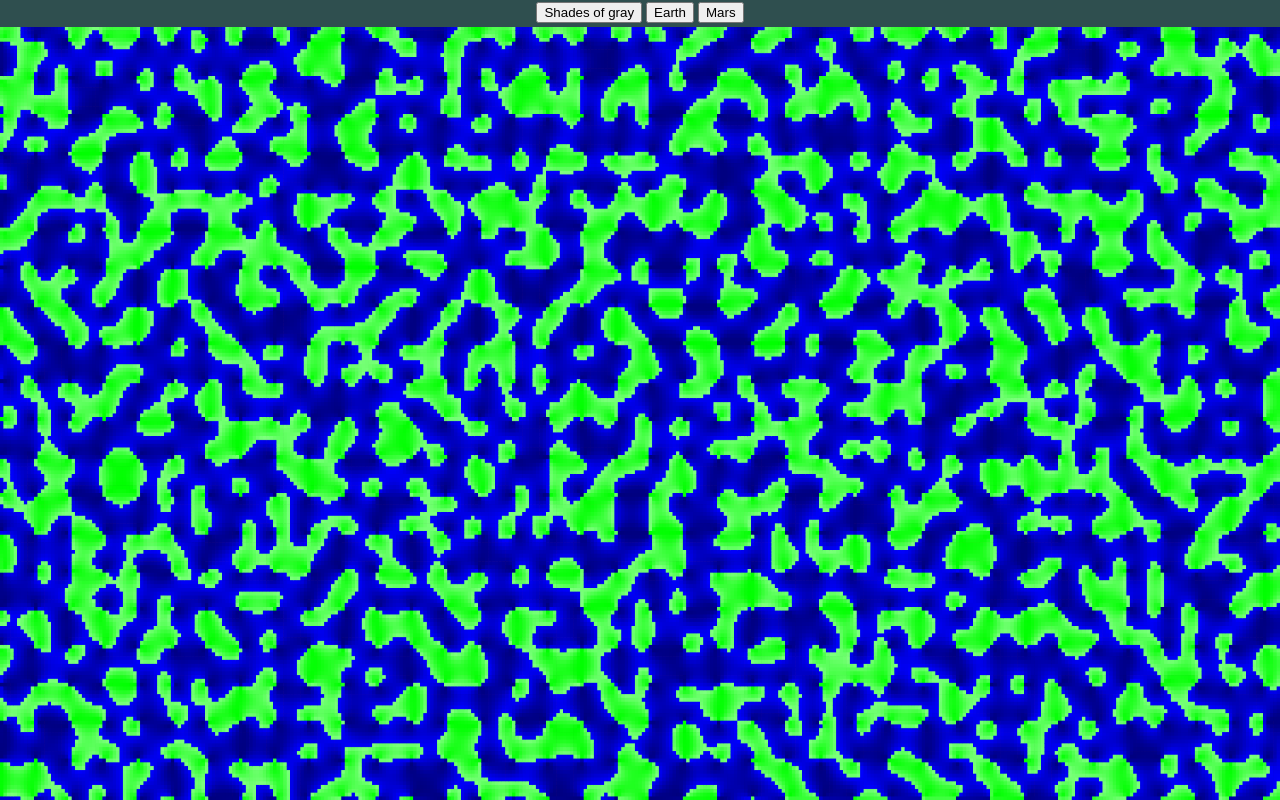
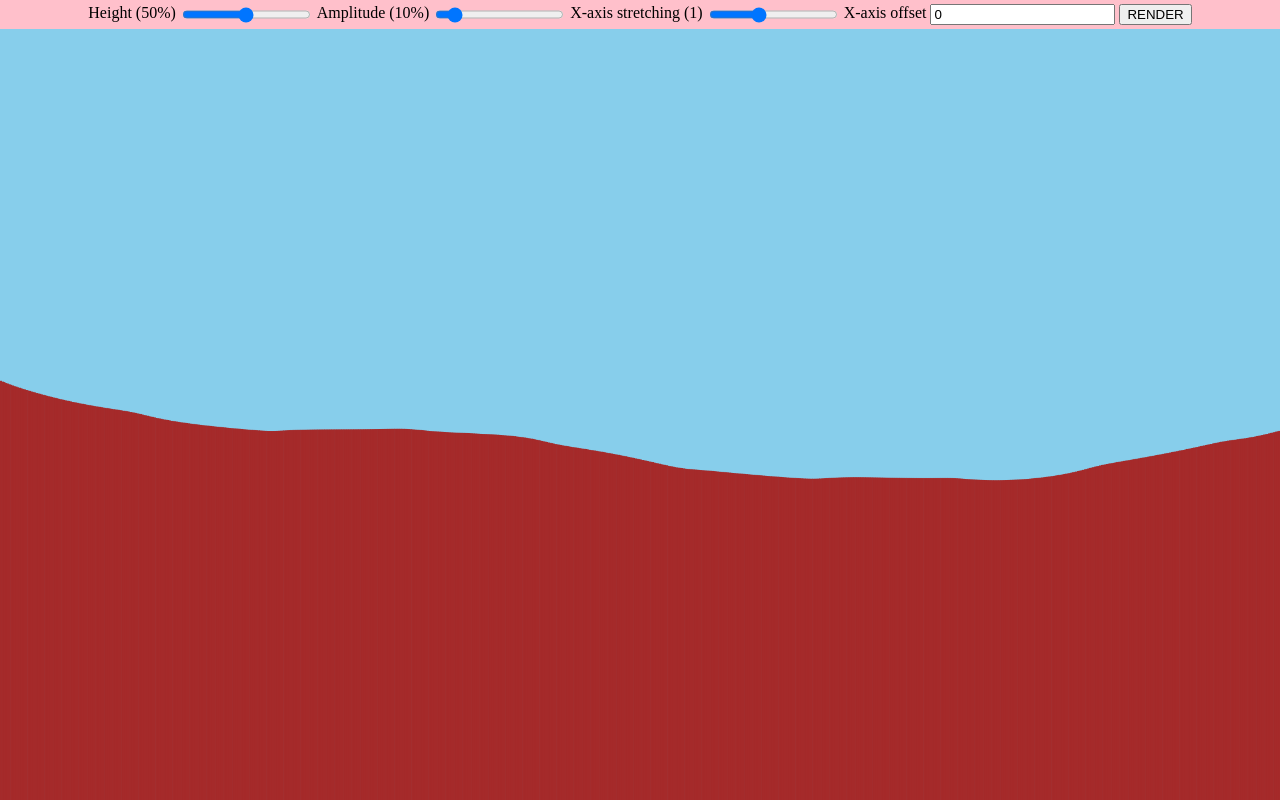
Before and after one commit to Gael-Bernard/perlinpinpin-view, an Angular app: page /sideview-perlin3-example in a window 1280 px wide. Before the commit this address led to /basic-perlin-examples. Built offline with nearby package versions, Linux system fonts and the light colour scheme.

Commit message:
feature: New sideview with 3 summed Perlin noises

```diff
--- /dev/null
+++ b/src/app/generation/canvas-renderers/simple/perlin/SidePerlin3Render.ts
@@ -0,0 +1,25 @@
+import SideviewRender from "../SideviewRender";
+import PerlinLayer from '../../../noise-functions/perlin/PerlinLayer';
+import Vec2 from "src/app/maths/geometry/Vec2";
+import Color from "src/app/base-components/color/Color";
+import MultilayerPerlin from "src/app/generation/noise-functions/perlin/MultilayerPerlin";
+
+export default class SidePerlin3Render extends SideviewRender {
+
+  readonly layers: PerlinLayer[] = [
+    { amplitude: 60, stretch: new Vec2(60, 1), seed: 7 },
+    { amplitude: 40, stretch: new Vec2(40, 1), seed: 31 },
+    { amplitude: 4, stretch: new Vec2(8, 1), seed: 97 },
+  ]
+
+  readonly perlin = new MultilayerPerlin(this.layers);
+
+  constructor(y: number, groundColor: Color, skyColor: Color) {
+    super(y, groundColor, skyColor);
+  }
+
+  override heightAt(x: number): number {
+    return this.perlin.at( new Vec2(x, this.y) );
+  }
+
+}
--- /dev/null
+++ b/src/app/generation/noise-functions/NoiseFunction.ts
@@ -0,0 +1,5 @@
+import Vec2 from "src/app/maths/geometry/Vec2";
+
+export default interface NoiseFunction {
+  at(position: Vec2): number;
+}
--- /dev/null
+++ b/src/app/generation/noise-functions/perlin/MultilayerPerlin.ts
@@ -0,0 +1,26 @@
+import Vec2 from "src/app/maths/geometry/Vec2";
+import NoiseFunction from "../NoiseFunction";
+import PerlinLayer from "./PerlinLayer";
+import Perlin from "./Perlin";
+
+export default class MultilayerPerlin implements NoiseFunction {
+
+  public _max!: number;
+
+  constructor(
+    readonly layers: PerlinLayer[],
+  ) {
+    this.updateMax();
+  }
+
+  updateMax() {
+    this._max = this.layers.reduce( (sum, layer) => sum + layer.amplitude, 0.0);
+  }
+
+  at(position: Vec2): number {
+    return this.layers.reduce(
+      (sum, layer) => sum + layer.amplitude * Perlin.at(position.dividedBy(layer.stretch), layer.seed)
+    , 0.0) / this._max;
+  }
+
+}
--- a/src/app/generation/noise-functions/perlin/Perlin.ts
+++ b/src/app/generation/noise-functions/perlin/Perlin.ts
@@ -2,14 +2,15 @@ import Vec2 from 'src/app/maths/geometry/Vec2';
 import { Vec2Square, dotProductByField, mapVec2SquareByField, NumberSquare } from './ValueSquare';
 import LinearInterpolation from 'src/app/maths/interpolation/LinearInterpolation';
 import RandomVec2 from 'src/app/maths/random/RandomVec2';
+import NoiseFunction from '../NoiseFunction';
 
 
 
-export default class Perlin {
+export default class Perlin implements NoiseFunction {
 
   constructor(readonly seed: number) { }
 
-  private getSurroundingNodes(position: Vec2): Vec2Square {
+  private static getSurroundingNodes(position: Vec2): Vec2Square {
     const xTopLeft = Math.floor(position.x);
     const yTopLeft = Math.floor(position.y);
     const topLeft = new Vec2(xTopLeft, yTopLeft);
@@ -21,50 +22,47 @@ export default class Perlin {
     }
   }
 
-  private unroundPosition(position: Vec2): Vec2 {
+  private static unroundPosition(position: Vec2): Vec2 {
     const x = position.x === Math.floor(position.x) ? position.x + 0.000_000_000_001 : position.x;
     const y = position.y === Math.floor(position.y) ? position.y + 0.000_000_000_001 : position.y;
     return new Vec2(x, y);
   }
 
-  private mapSurroundingNodesToVectors(surroundings: Vec2Square): Vec2Square {
-    return mapVec2SquareByField(surroundings, (v) => RandomVec2.mapSeededCosineSineSimpleHash(v, this.seed) );
+  private static mapSurroundingNodesToVectors(surroundings: Vec2Square, seed: number): Vec2Square {
+    return mapVec2SquareByField(surroundings, (v) => RandomVec2.mapSeededCosineSineSimpleHash(v, seed) );
   }
 
-  private mapSurroundingNodesToRelativeVectors(surroundings: Vec2Square, position: Vec2): Vec2Square {
+  private static mapSurroundingNodesToRelativeVectors(surroundings: Vec2Square, position: Vec2): Vec2Square {
     return mapVec2SquareByField(surroundings, (v) => position.minus( v ).normalize());
   }
 
-  private easeInOutSine(x: number): number {
+  private static easeInOutSine(x: number): number {
     return -(Math.cos(Math.PI * x) - 1) / 2;
   }
 
-  private interpolateDotProducts(val: NumberSquare, position: Vec2) {
+  private static interpolateDotProducts(val: NumberSquare, position: Vec2) {
     let {x, y} = position.map(n => this.easeInOutSine(n - Math.floor(n)) );
     const leftInterpolation = LinearInterpolation.applyForDx1(val.topLeft, val.bottomLeft, y);
     const rightInterpolation = LinearInterpolation.applyForDx1(val.topRight, val.bottomRight, y);
     return LinearInterpolation.applyForDx1(leftInterpolation, rightInterpolation, x);
   }
 
-  public at(position: Vec2): number {
-
+  public static at(position: Vec2, seed: number) {
     position = this.unroundPosition(position);
-    //console.log("position", position)
 
     const surroundingNodes: Vec2Square = this.getSurroundingNodes(position);
-    //console.log("surroundingNodes", surroundingNodes)
 
-    const surroundingVectors: Vec2Square = this.mapSurroundingNodesToVectors(surroundingNodes);
-    //console.log("surroundingVectors", surroundingVectors)
+    const surroundingVectors: Vec2Square = this.mapSurroundingNodesToVectors(surroundingNodes, seed);
     const relativeVectors: Vec2Square = this.mapSurroundingNodesToRelativeVectors(surroundingNodes, position);
-    //console.log("relativeVectors", relativeVectors)
 
     const dotProducts: NumberSquare = dotProductByField(surroundingVectors, relativeVectors);
-    //console.log("dotProducts", dotProducts)
     const interpolation: number = this.interpolateDotProducts(dotProducts, position);
-    //console.log("interpolation", interpolation)
 
     return interpolation;
   }
 
+  public at(position: Vec2): number {
+    return Perlin.at(position, this.seed);
+  }
+
 }
--- /dev/null
+++ b/src/app/generation/noise-functions/perlin/PerlinLayer.ts
@@ -0,0 +1,8 @@
+import Vec2 from "src/app/maths/geometry/Vec2"
+
+type PerlinLayer = {
+  amplitude: number,
+  stretch: Vec2,
+  seed: number,
+}
+export default PerlinLayer;
--- /dev/null
+++ b/src/app/pages/simple-generations/sideview-perlin3-map/sideview-perlin3-map.component.html
@@ -0,0 +1,26 @@
+<app-fullscreen-canvas #canvas>
+  <div class="options-row">
+
+    <label for="heightRatio">Height ({{height100}}%)</label>
+    <input name="heightRatio" type="range" min="0.0" max="1.0" step="0.01"
+    [formControl]="heightRatio" (input)="render()">
+
+
+    <label for="amplitudeRatio">Amplitude ({{amplitude100}}%)</label>
+    <input name="amplitudeRatio" type="range" min="0.0" max="1.0" step="0.01"
+    [formControl]="amplitudeRatio" (input)="render()">
+
+
+    <label for="xStretch">X-axis stretching ({{xStretchValue}})</label>
+    <input name="xStretch" type="range" min="-3.0" max="5.0" step="0.01"
+    [formControl]="xStretch" (input)="render()">
+
+
+    <label for="xOffset">X-axis offset</label>
+    <input name="xOffset" type="number"
+    [formControl]="xOffset" (input)="render()">
+
+    <button (click)="render()">RENDER</button>
+
+  </div>
+</app-fullscreen-canvas>
--- /dev/null
+++ b/src/app/pages/simple-generations/sideview-perlin3-map/sideview-perlin3-map.component.scss
@@ -0,0 +1,9 @@
+.options-row {
+  background-color: pink;
+
+  padding: 4px;
+  display: flex;
+  justify-content: center;
+  align-content: center;
+  gap: 4px;
+}
--- /dev/null
+++ b/src/app/pages/simple-generations/sideview-perlin3-map/sideview-perlin3-map.component.ts
@@ -0,0 +1,61 @@
+import { Component, OnInit, ViewChild } from '@angular/core';
+import { FormControl } from '@angular/forms';
+import CanvasManager2D from 'src/app/base-components/canvas/CanvasManager2D';
+import { FullscreenCanvasComponent } from 'src/app/base-components/canvas/components/canvas/fullscreen-canvas.component';
+import Color from 'src/app/base-components/color/Color';
+import SidePerlin3Render from 'src/app/generation/canvas-renderers/simple/perlin/SidePerlin3Render';
+import Vec2 from 'src/app/maths/geometry/Vec2';
+
+@Component({
+  selector: 'app-sideview-perlin3-map',
+  templateUrl: './sideview-perlin3-map.component.html',
+  styleUrls: ['./sideview-perlin3-map.component.scss']
+})
+export class SideviewPerlin3MapComponent implements OnInit {
+
+  readonly renderer = new SidePerlin3Render(0.17, Color.BROWN, Color.SKYBLUE);
+  canvas!: CanvasManager2D;
+
+  @ViewChild("canvas", {static: true})
+  readonly canvasComponent!: FullscreenCanvasComponent;
+
+  heightRatio = new FormControl<number>(0.5);
+  amplitudeRatio = new FormControl<number>(0.1);
+  xStretch = new FormControl<number>(0);
+  xOffset = new FormControl<number>(0);
+
+
+  ngOnInit(): void {
+    const canvasElem = this.canvasComponent.getCanvasElement();
+    this.canvas = new CanvasManager2D(canvasElem, this.renderer);
+    this.canvas.setScaleWithoutRender(Vec2.SAME(32));
+
+    this.render();
+  }
+
+  get height100(): number {
+    return Math.floor( this.heightRatio.getRawValue() as number * 100 );
+  }
+
+  get amplitude100(): number {
+    return Math.floor( this.amplitudeRatio.getRawValue() as number * 100 );
+  }
+
+  get xStretchValue(): number {
+    let value = Math.exp( this.xStretch.getRawValue() as number );
+    return Math.floor( value * 1000 ) / 1000;
+  }
+
+  get xOffsetValue(): number {
+    let value = this.xOffset.getRawValue() as number;
+    return Math.floor( value * 1000 ) / 1000;
+  }
+
+  render(): void {
+    this.renderer.heightRatio = this.heightRatio.getRawValue() as number;
+    this.renderer.amplitudeRatio = this.amplitudeRatio.getRawValue() as number;
+    this.renderer.xStretch = this.xStretchValue as number;
+    this.canvas.setOffset(new Vec2(this.xOffsetValue, 0));
+    this.canvas.render();
+  }
+}
--- a/src/app/pages/simple-generations/simple-generations.module.ts
+++ b/src/app/pages/simple-generations/simple-generations.module.ts
@@ -5,6 +5,7 @@ import { ColorablePerlinMapComponent } from './colorable-perlin-map/colorable-pe
 import { SideviewPerlinMapComponent } from './sideview-perlin-map/sideview-perlin-map.component';
 import { SideviewRandomMapComponent } from './sideview-random-map/sideview-random-map.component';
 import { CanvasModule } from 'src/app/base-components/canvas/canvas.module';
+import { SideviewPerlin3MapComponent } from './sideview-perlin3-map/sideview-perlin3-map.component';
 
 
 
@@ -13,6 +14,7 @@ import { CanvasModule } from 'src/app/base-components/canvas/canvas.module';
     ColorablePerlinMapComponent,
     SideviewPerlinMapComponent,
     SideviewRandomMapComponent,
+    SideviewPerlin3MapComponent,
   ],
   imports: [
     CommonModule,
```
Also changed, not shown: src/app/app-routing.module.ts (+6 -1 lines).
